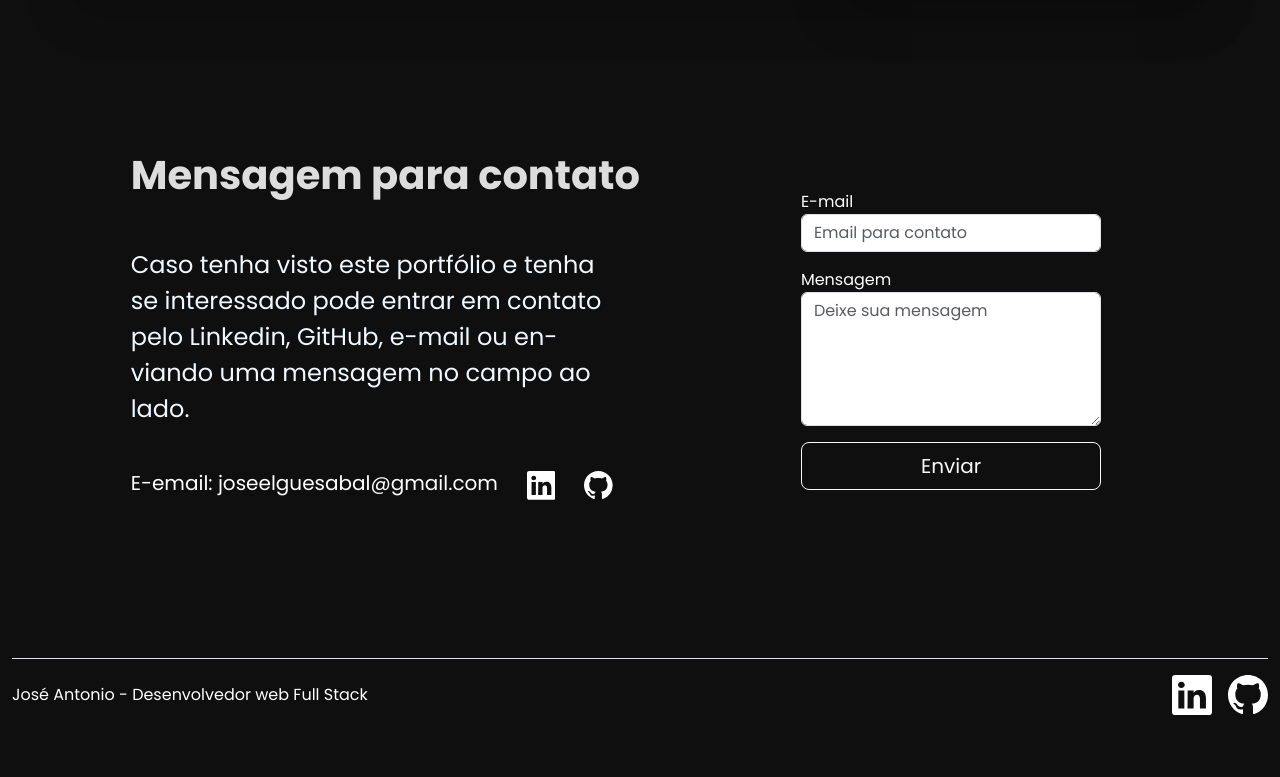
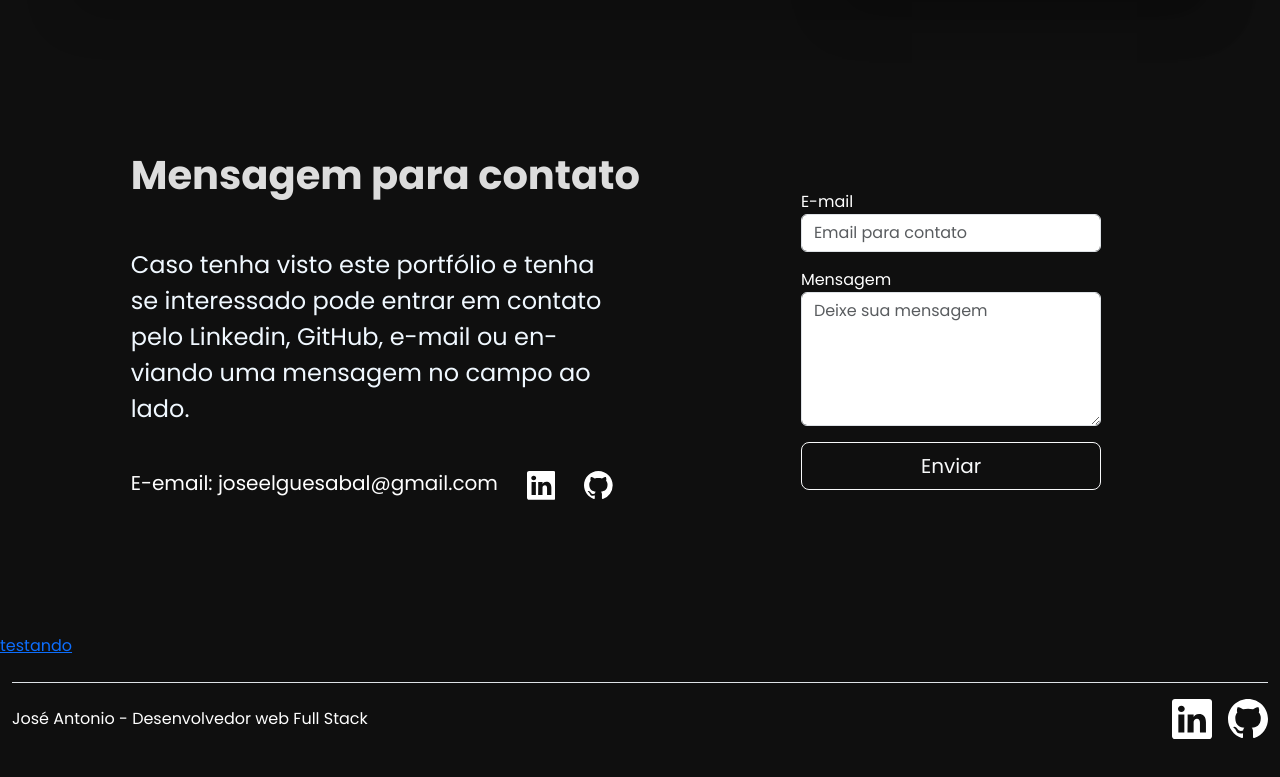
Before and after one commit to elguesabal/Portfolio, a React (Vite) app: page / in a window 1280 px wide. Shown: the part 2689-3466 px from the top of the page. Before the commit the page ends 3444 px from the top, so only its background shows below. Built offline with nearby package versions, Linux system fonts and the light colour scheme.

Commit message:
Add files via upload
teste pra ver se a rota funciona no vercel

```diff
--- a/src/paginas/pagina inicial.jsx
+++ b/src/paginas/pagina inicial.jsx
@@ -17,7 +17,7 @@ function PaginaInicial() {
             <Perfil />
             <SlideSwiper />
             <Badminton />
-            <Mensagem />
+            <Mensagem /><a href="/mensagemenviada">testando</a>
             <Rodape />
 
         </div>
```
